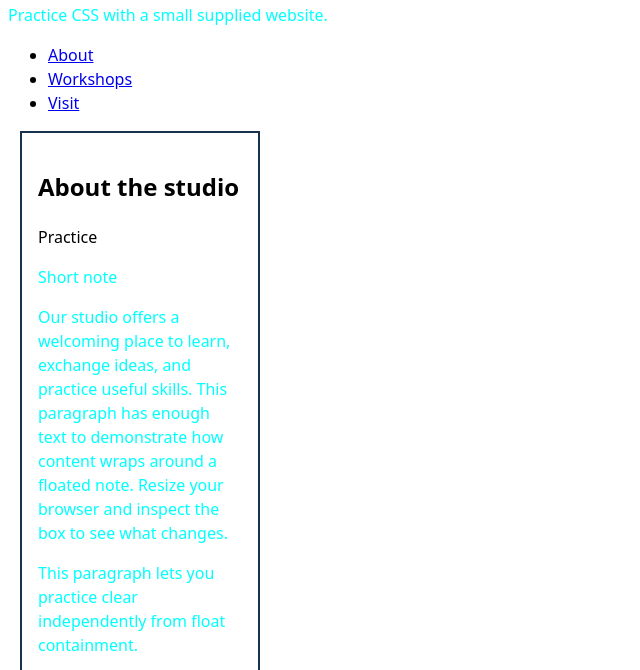
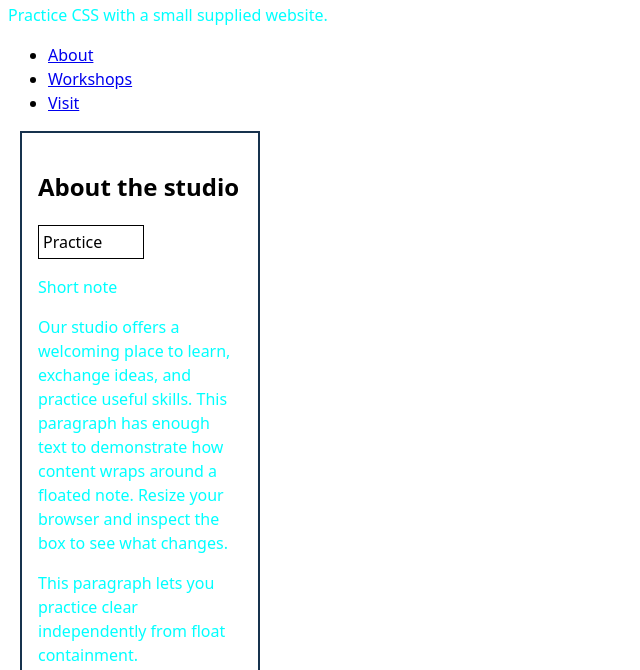
Before and after one commit to NootNova/COMP1B-Week2Lesson, a plain HTML site: page index.html in a window 1280 px wide. Shown: the part 120-790 px from the top of the page, without its empty margins (0-640 px from the left). Drawn offline with Linux system fonts and the light colour scheme.

Commit message:
added the badge class and looked at the changes in display and wrote down notices in the readme file.

```diff
--- a/main.css
+++ b/main.css
@@ -12,6 +12,18 @@ body {
 p {
 
     color:aqua;
+
+}
+
+.badge {
+
+    width: 6rem;
+
+    padding: .25rem;
+
+    border: 1px solid;
+
+    display: inline-block;
 
 }
 
```
Also changed, not shown: 1 other file.
